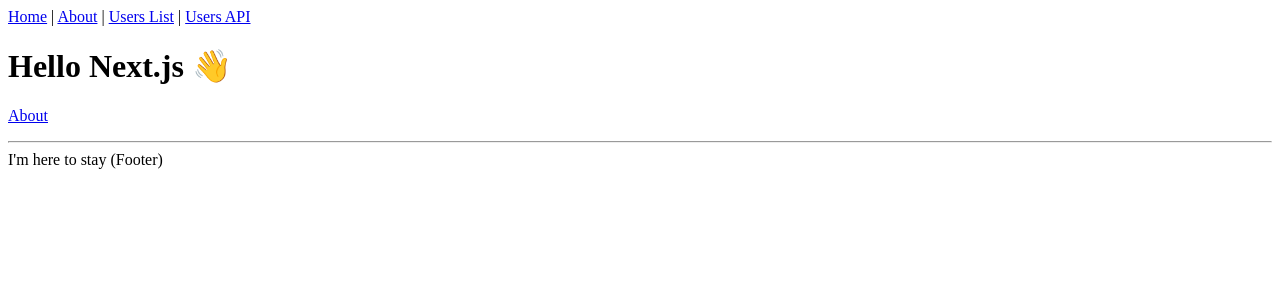
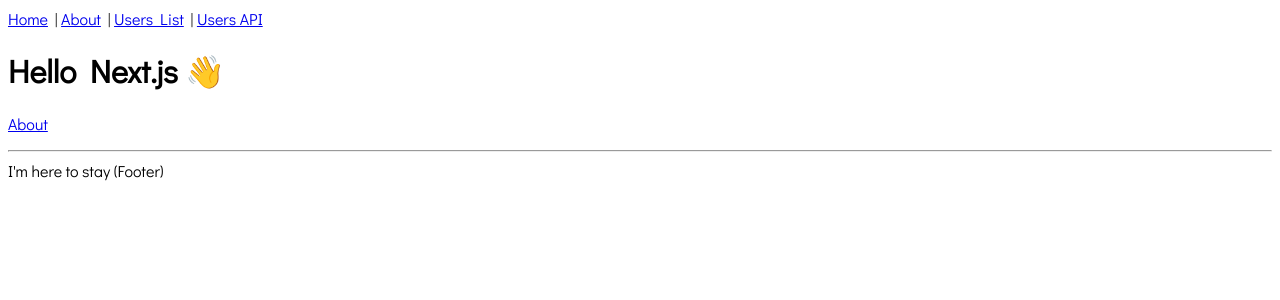
Before and after one commit to toughlovearena/about.toughlovearena.com, a Next.js app: page / in a window 1280 px wide. Shown: the top 300 px of the page. Built offline with nearby package versions, Linux system fonts and the light colour scheme.

Commit message:
add favicon and font

```diff
--- a/components/Layout.tsx
+++ b/components/Layout.tsx
@@ -13,6 +13,7 @@ const Layout = ({ children, title = 'This is the default title' }: Props) => (
       <title>{title}</title>
       <meta charSet="utf-8" />
       <meta name="viewport" content="initial-scale=1.0, width=device-width" />
+      <link rel="icon" href="/favicon.png" />
     </Head>
     <header>
       <nav>
--- /dev/null
+++ b/pages/_app.tsx
@@ -0,0 +1,6 @@
+import '../styles.css'
+
+// This default export is required in a new `pages/_app.js` file.
+export default function AboutApp({ Component, pageProps }) {
+  return <Component {...pageProps} />
+}
--- /dev/null
+++ b/styles.css
@@ -0,0 +1,11 @@
+/* https://fonts.google.com/specimen/Didact+Gothic */
+/* DidactGothic-Regular */
+@font-face {
+  font-family: 'Fightura';
+  src: url('public/font.ttf?DidactGothic') format('truetype');
+}
+
+body {
+  --font-family: 'Fightura';
+  font-family: var(--font-family);
+}
```
Also changed, not shown: public/favicon.png (added), public/font.ttf (added).
